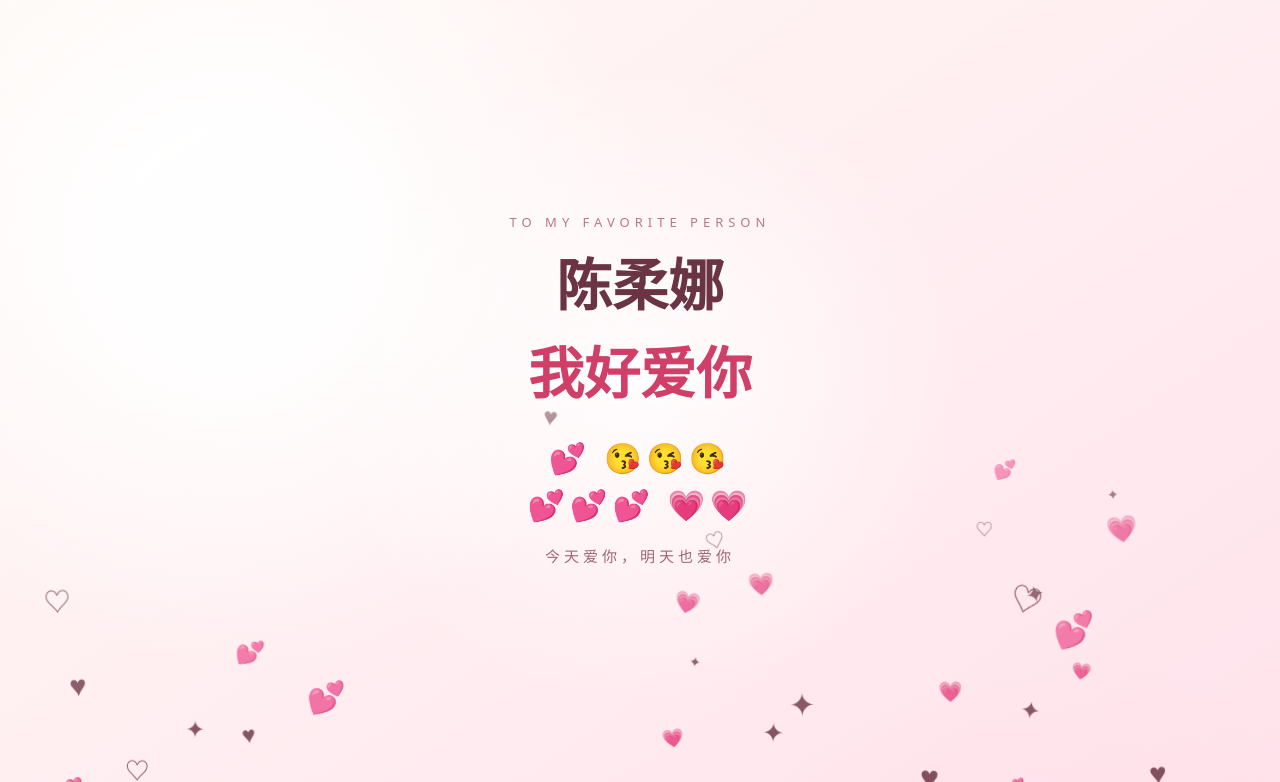
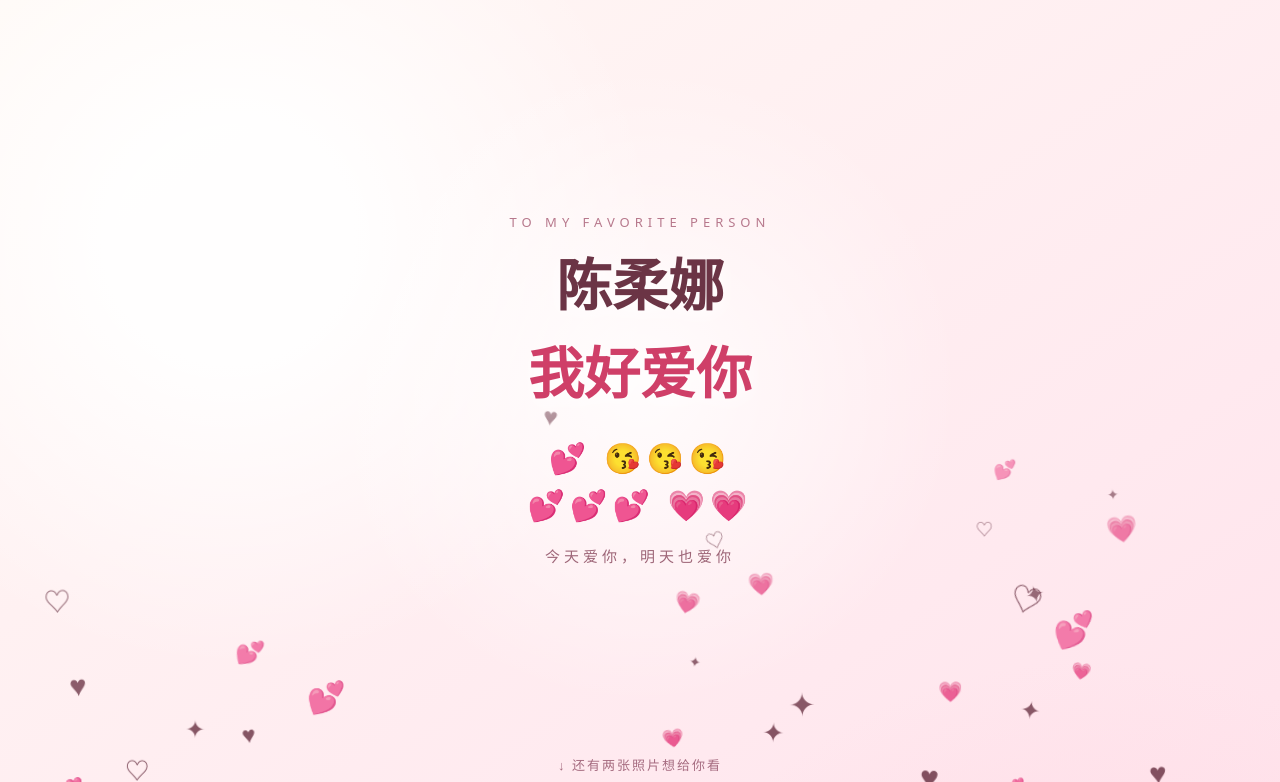
Before and after one commit to CYC-Cyber-Source/x7q3mz9k2v4666, a plain HTML site: page index.html in a window 1280 px wide. Both pictures are taken after a click on the button "打开这封小情书". Shown: the top 782 px of the page. Drawn offline with Linux system fonts and the light colour scheme.

Commit message:
Add a gentle hint to scroll to the photos

```diff
--- a/index.html
+++ b/index.html
@@ -43,10 +43,12 @@
     .love { margin-top:12px; color:var(--deep); }
     .emoji { margin:22px 0 0; font:30px/1.55 system-ui,sans-serif; letter-spacing:5px; }
     .forever { margin-top:22px; font-size:15px; letter-spacing:4px; color:#9e6678; opacity:0; }
+    .scroll-cue { position:absolute; bottom:calc(20px + env(safe-area-inset-bottom)); left:0; right:0; margin:0; text-align:center; color:#a66c80; font:13px/1.5 system-ui,sans-serif; letter-spacing:2px; opacity:0; pointer-events:none; }
     .revealed .symbols { opacity:0; transform:scale(.7); animation:none; pointer-events:none; }
     .revealed .message { opacity:1; }
     .revealed .card { animation:reveal .9s cubic-bezier(.2,.85,.28,1.15) forwards; }
     .revealed .forever { animation:fadeUp .7s 1.05s ease forwards; }
+    .revealed .scroll-cue { animation:fadeUp .7s 1.8s ease forwards; }
     .gallery { display:none; position:relative; padding:48px 20px max(72px,env(safe-area-inset-bottom)); text-align:center; }
     body.revealed .gallery { display:block; animation:fadeUp .7s 1.2s both; }
     .gallery h2 { margin:0 auto 26px; color:#a35974; font-size:clamp(18px,5vw,24px); font-weight:500; letter-spacing:3px; }
@@ -78,6 +80,7 @@
         <p class="forever">今天爱你，明天也爱你</p>
       </div>
     </section>
+    <p class="scroll-cue">↓ 还有两张照片想给你看</p>
   </main>
   <section class="gallery" aria-label="两张珍藏的照片">
     <h2>把喜欢的瞬间，也放在这里 ♡</h2>
```
